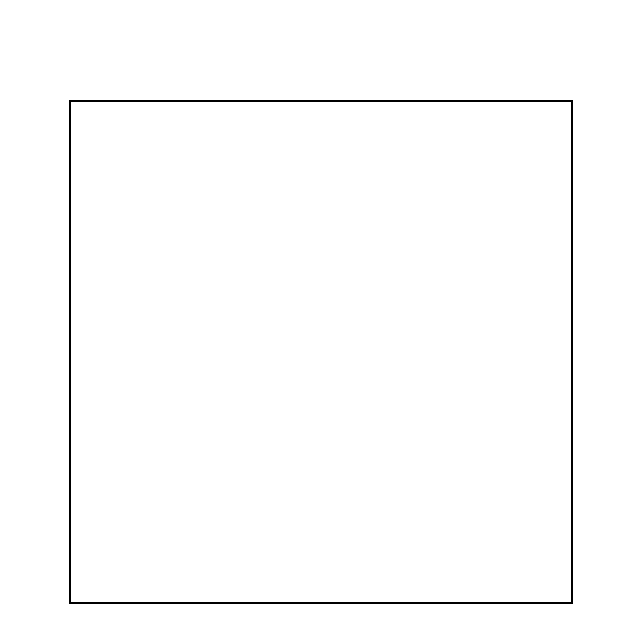
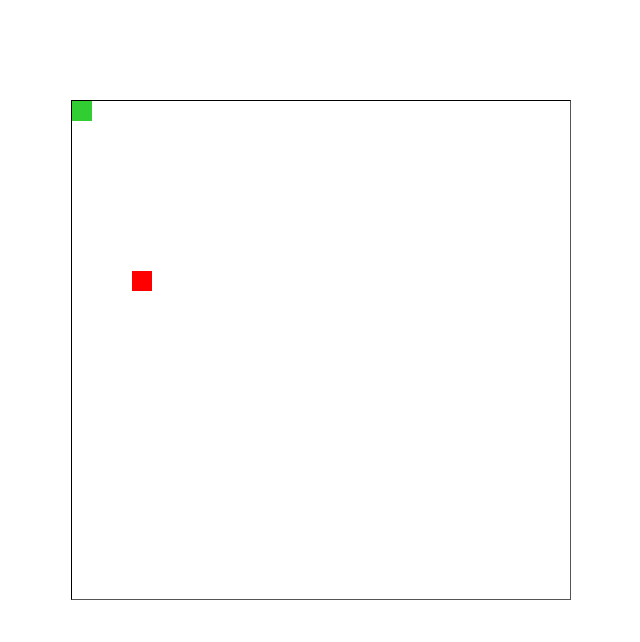
Before and after one commit to Nicknaem/Snake, a plain HTML site: page index.html in a window 1280 px wide. Shown: the whole page, without its empty margins (319-959 px from the left). Drawn offline with Linux system fonts and the light colour scheme.

Commit message:
random foodSpawn implemented

```diff
--- a/index.html
+++ b/index.html
@@ -6,23 +6,90 @@
     <title>Document</title>
 </head>
 <style>
+    *{
+        margin: 0;
+        padding: 0;
+        box-sizing: border-box;
+    }
     .game-board{
         position: relative;
         width: 500px;
         height: 500px;
         margin: auto;
         margin-top: 100px;
-        border: 2px solid black;
+        border: 1px inset black;
     }
+    :root{
+        --cell-size: 20px;
+    }
+    #food{
+        position: absolute;
+        /* default params */
+        height: var(--cell-size);
+        width: var(--cell-size);
+        background-color: red;
 
+        /* temporary */
+        right: 0;
+
+    }
+    #snake-head{
+        position: absolute;
+        height: var(--cell-size);
+        width: var(--cell-size);
+        background-color: limegreen;
+    }
 </style>
 <body>
         <div class="game-board">
-            <div id="snake"></div>
+            <div id="snake">
+                <div id="snake-head"></div>
+            </div>
             <div id="food"></div>
         </div>
 </body>
 <script>
+    class Config{
+        constructor(){
+            this.boardSize = 500;
+            // cellSize
+            // snakeColor
+            // default snake position
 
+            this.snake = document.getElementById('snake-head')
+            this.food = document.getElementById('food');
+        }
+    }
+    class Snake extends Config{
+        updateGame(){
+            // main function that will update game at every tick
+
+            // if snake ate food spawnFood
+        }
+        spawnSnake(){
+
+        }
+        spawnFood(){
+            //generate random coords so food is inside the board and not on snake position
+            let randX = Math.floor(Math.random()*this.boardSize); //because of floor 500 will never be reached so foodX will be max 490
+            let foodX = randX - randX%10;
+
+            let randY = Math.floor(Math.random()*this.boardSize);
+            let foodY = randY - randY%10;
+
+            this.food.style.left = foodX;
+            this.food.style.top = foodY;
+        }
+
+    }
+
+    const game = new Snake()
+
+    // snake.spawnSnake();
+
+    setInterval(() => {
+        game.spawnFood();
+        // updateGame();
+    }, 1000);
 </script>
 </html>
```
